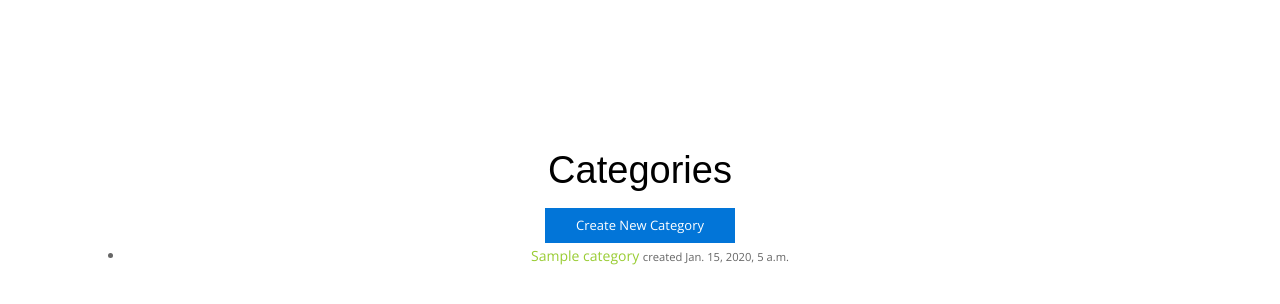
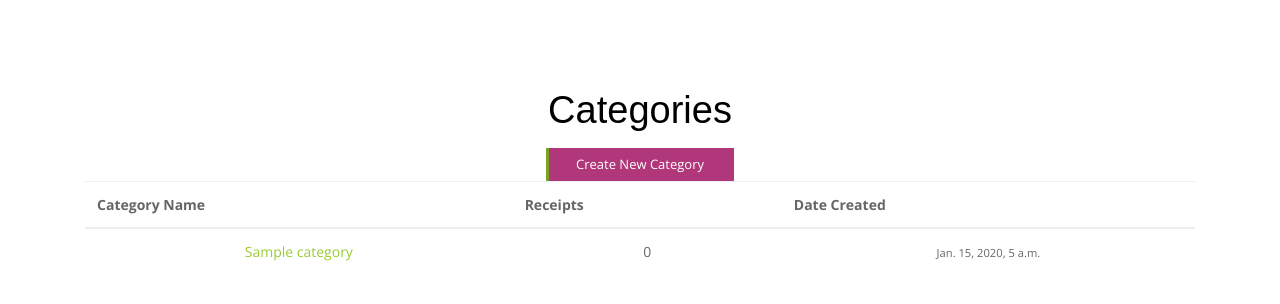
Before and after one commit to YannickLeRoux/receipts_organizer, a Django app: page /categories/ in a window 1280 px wide. Shown: the part 78-382 px from the top of the page. Run offline with Django 3.2, Linux system fonts and the light colour scheme; a user stored in the database is signed in; tables that the repository leaves empty hold one stand-in row (values such as "Sample post"); some libraries are stand-ins or nearby versions; some web fonts are replaced.

Commit message:
DeleteView OK - Changes on CSS

```diff
--- a/receiptsorganizer/receipts/views.py
+++ b/receiptsorganizer/receipts/views.py
@@ -1,5 +1,5 @@
 from django.views.generic import (TemplateView, ListView, CreateView,
-                                    DetailView)
+                                    DetailView, DeleteView)
 from django.contrib.auth.mixins import LoginRequiredMixin
 from django.urls import reverse_lazy
 
@@ -37,3 +37,8 @@ class NewCategory(LoginRequiredMixin, CreateView):
 class CategoryDetailView(LoginRequiredMixin, DetailView):
     model = Category
     template_name = 'category_detail.html'
+
+class CategoryDeleteView(LoginRequiredMixin, DeleteView):
+    model = Category
+    success_url = reverse_lazy('categories')
+    template_name = "category_confirm_delete.html"
--- a/receiptsorganizer/receiptsorganizer/urls.py
+++ b/receiptsorganizer/receiptsorganizer/urls.py
@@ -30,4 +30,6 @@ urlpatterns = [
     url(r'categories/new/$', views.NewCategory.as_view(), name='new_category'),
     url(r'categories/(?P<pk>\d+)/$', views.CategoryDetailView.as_view(),
         name='category_detail'),
+     url(r'categories/(?P<pk>\d+)/delete/$', views.CategoryDeleteView.as_view(),
+        name='category_delete'),
 ]
--- a/receiptsorganizer/static/assets/css/main.css
+++ b/receiptsorganizer/static/assets/css/main.css
@@ -80,7 +80,7 @@ a {
   transition: all 0.2s linear;
 }
 a:hover {
-  color: #a22f30;
+  color: #6b9c0f;
   text-decoration: none;
 }
 a:focus {
@@ -118,7 +118,7 @@ button:hover {
 }
 .btn-common {
   color: #FFF;
-  background: #ff5959;
+  background: #b0387a !important;
   position: relative;
   border: transparent;
   z-index: 1;
--- a/receiptsorganizer/templates/categories.html
+++ b/receiptsorganizer/templates/categories.html
@@ -2,21 +2,35 @@
 
 {% block title %}Categories{% endblock title %}
 {% block content %}
-<div id="free-promo" style="text-align: center;
-    margin-top: 60px;">
+<div id="free-promo">
 	<div class='container'>
 		<div class="row">
 		  <h1 class="section-title wow fadeIn animated" data-wow-delay=".2s">Categories</h1>
 			  <div class="section-subcontent">
 
-		      <a href="{% url 'new_category' %}" class="btn btn-primary"> Create New Category</a>
-		      <ul>
-            {% for cat in categories %}
-						<li><a href="{% url 'category_detail' pk=cat.pk %}">{{ cat.name }} </a><small>created {{ cat.date_created }}</small></li>
-			      {% empty %}
-			      <p>No Category created yet</p>
-			      {% endfor %}
-          </ul>
+		      <a href="{% url 'new_category' %}" class="btn btn-common"> Create New Category</a>
+		      <table class="table">
+						<thead>
+							<tr>
+								<th>Category Name</th>
+								<th>Receipts</th>
+								<th>Date Created</th>
+							</tr>
+						</thead>
+						<tbody>
+
+
+							{% for cat in categories %}
+							<tr>
+								<td><a href="{% url 'category_detail' pk=cat.pk %}">{{ cat.name }}</a></td>
+								<td> 0 </td>
+								<td><small> {{ cat.date_created }}</small></td>
+							{% empty %}
+							<p>No Category created yet</p>
+							{% endfor %}
+            </tr>
+						</tbody>
+					</table>
 		    </div>
 		</div>
 	</div>
--- a/receiptsorganizer/templates/index.html
+++ b/receiptsorganizer/templates/index.html
@@ -9,7 +9,7 @@
 								<div class="section-subcontent">
 
 								<h2>Purchase Full Version to Get All Pages and Features</h2>
-                <a href="#" class="btn btn-common btn-lg">Sign Up Now</a>
+								<a href="{% url 'signup' %}" class="btn btn-common btn-lg">Sign Up Now</a>
 
 								</div>
           </div>
```
Also changed, not shown: receiptsorganizer/receipts/tests/tests_views.py (+12 -0 lines), receiptsorganizer/templates/category_confirm_delete.html (added, +20 -0 lines), receiptsorganizer/templates/category_detail.html (+5 -7 lines).
